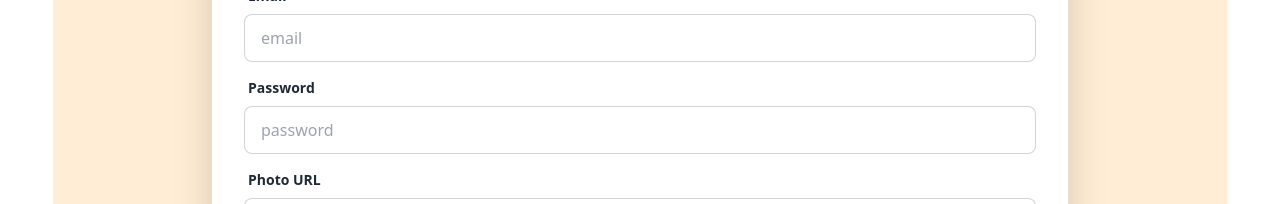
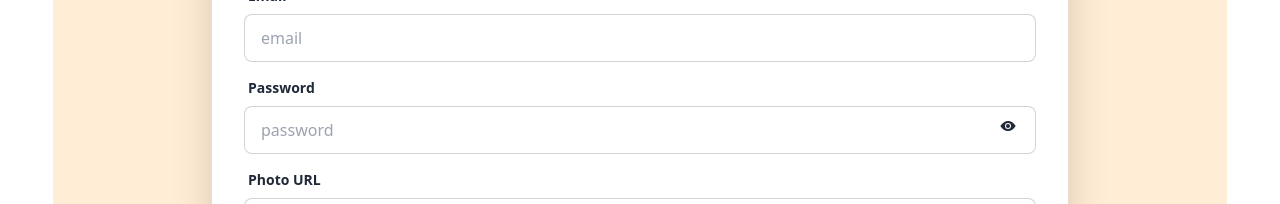
Before and after one commit to Sadman-Chowdhury/journey-juncture-client, a React (Vite) app: page /register in a window 1280 px wide. Shown: the part 418-622 px from the top of the page. Built offline with nearby package versions, Linux system fonts and the light colour scheme.

Commit message:
show password icon and functionality added

```diff
--- a/src/components/Register/Register.jsx
+++ b/src/components/Register/Register.jsx
@@ -1,6 +1,11 @@
+import { useState } from "react";
 import { Link } from "react-router-dom";
+import { IoEye } from "react-icons/io5";
+import { IoEyeOff } from "react-icons/io5";
 
 const Register = () => {
+    const [showPassword, setShowPassword] = useState(false)
+
     return (
         <div>
             <div className="min-h-screen bg-orange-100 rounded-2xl items-center mt-10">
@@ -22,11 +27,16 @@ const Register = () => {
                     </label>
                     <input type="email" name="email" placeholder="email" className="input input-bordered" required />
                     </div>
-                    <div className="form-control">
+                    <div className="relative form-control">
                     <label className="label">
                         <span className="label-text font-bold">Password</span>
                     </label>
-                    <input type="password" name="password" placeholder="password" className="input input-bordered" required />
+                    <input name="password" placeholder="password" type={showPassword ? "text" : "password"}  className="input input-bordered" required />
+                    <span className="absolute top-12 right-5" onClick={()=>setShowPassword(!showPassword)}>
+                            {
+                                showPassword ? <IoEyeOff /> : <IoEye />
+                            }
+                            </span>
                     </div>
                     <div className="form-control">
                     <label className="label">
```
